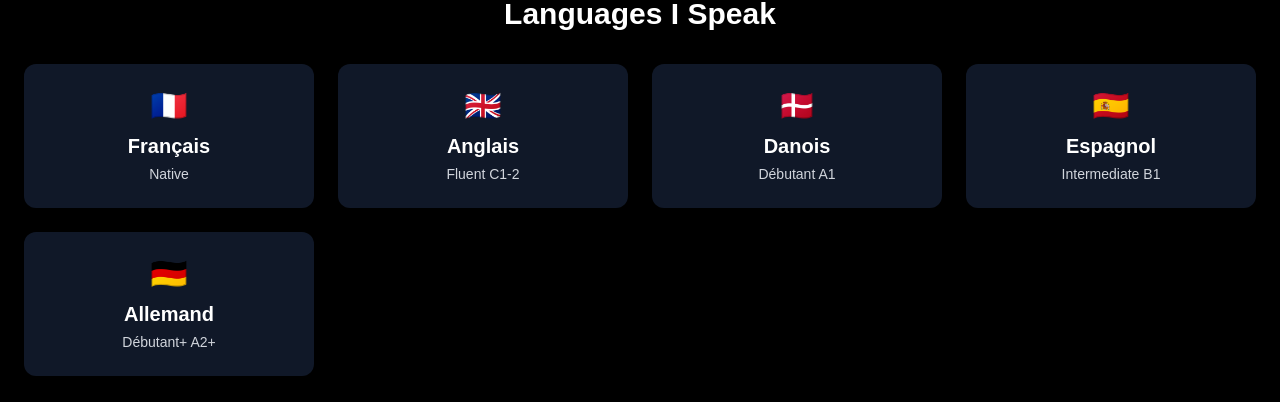
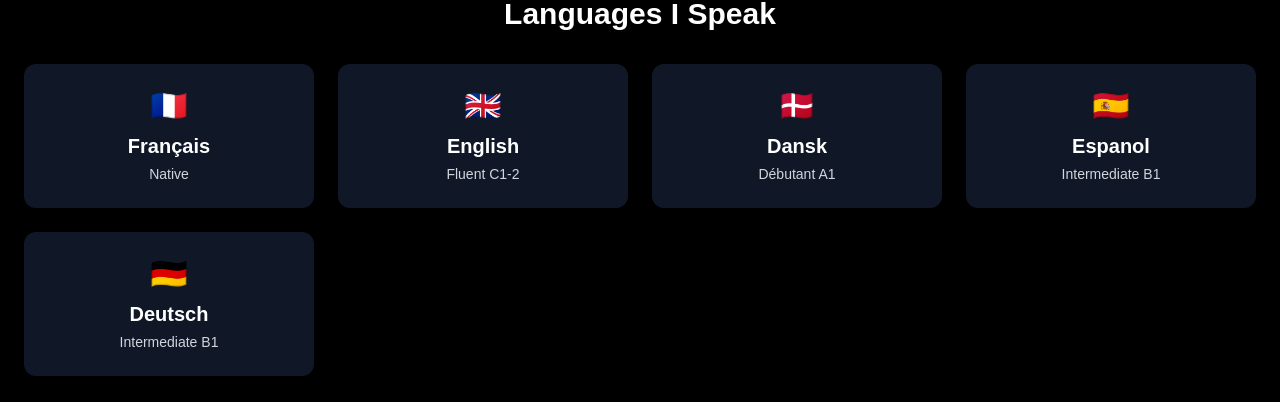
Before and after one commit to Trophaigle/Portfolio, a Next.js app: page /en/about in a window 1280 px wide. Shown: the part 3568-3970 px from the top of the page. Built offline with nearby package versions, Linux system fonts and the light colour scheme.

Commit message:
change lang

```diff
--- a/app/[locale]/(root)/about/page.tsx
+++ b/app/[locale]/(root)/about/page.tsx
@@ -21,10 +21,10 @@ const About = () => {
   <Languages
     languages={[
       { name: "Français", level: "Native", flagEmoji: "🇫🇷" },
-      { name: "Anglais", level: "Fluent C1-2", flagEmoji: "🇬🇧" },
-      { name: "Danois", level: "Débutant A1", flagEmoji: "🇩🇰" },
-      { name: "Espagnol", level: "Intermediate B1", flagEmoji: "🇪🇸" },
-      { name: "Allemand", level: "Débutant+ A2+", flagEmoji: "🇩🇪" },
+      { name: "English", level: "Fluent C1-2", flagEmoji: "🇬🇧" },
+      { name: "Dansk", level: "Débutant A1", flagEmoji: "🇩🇰" },
+      { name: "Espanol", level: "Intermediate B1", flagEmoji: "🇪🇸" },
+      { name: "Deutsch", level: "Intermediate B1", flagEmoji: "🇩🇪" },
     ]}
   />
 
```
